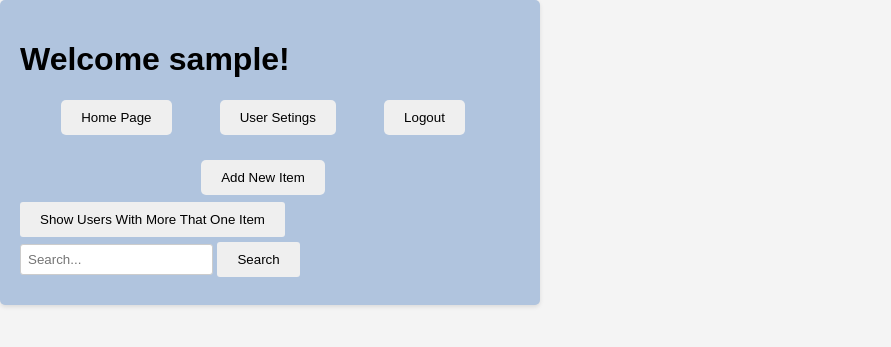
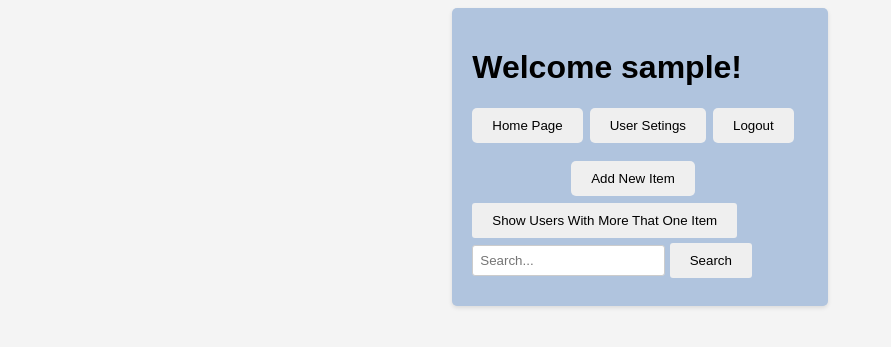
Before and after one commit to elorback/django_website, a Django app: page /user_page/ in a window 1280 px wide. Shown: the top 347 px of the page, without its empty margins (0-891 px from the left). Run offline with Django 4.2, Linux system fonts and the light colour scheme; the visitor is signed in with stand-in values (Sample User, id 1).

Commit message:
updated formatting of html files

```diff
--- a/django_app/static/css/style.css
+++ b/django_app/static/css/style.css
@@ -3,13 +3,16 @@
 body {
     font-family: Arial, sans-serif;
     background-color: #f4f4f4;
-    margin: 0;
-    padding: 0;
+    display: flex;
+    justify-content: center;
+    align-items: center;
 }
 
 .form-container {
     max-width: 500px;
-    margin-right: 7px;
+    align-items: center;
+    display: grid;
+    margin: 0;
     padding: 20px;
     background-color: lightsteelblue;
     border-radius: 5px;
--- a/django_app/templates/home.html
+++ b/django_app/templates/home.html
@@ -12,13 +12,11 @@
 <body>
 <div class="form-container">
     {% if user.is_authenticated %}
-    <div>
         <h1>Welcome {{user.username}}!</h1>
         <div class='buttons'>
             <button onClick="user_page()">User Page</button>
             <button onClick="user_settings()">User Settings</button>
             <button onClick="logout()">Log Out</button>
-        </div>
     </div>
         {% else %}
         <div>
--- a/django_app/templates/user_page.html
+++ b/django_app/templates/user_page.html
@@ -21,16 +21,14 @@
     </div>
 </br>
 {% comment %}  {% endcomment %}{% comment %}  {% endcomment %}{% comment %}  {% endcomment %}{% comment %}  {% endcomment %}{% comment %}  {% endcomment %}{% comment %}  {% endcomment %}
-<form method="post" action="{% url 'add_item' %}">
+<form  method="post" action="{% url 'add_item' %}">
     {% csrf_token %}
     {{ form.as_p }}
-    <div class="buttons" style="margin-top: 7px">
-        <div>
+    <div class="buttons">
             <button type="submit">Add New Item</button>
             {% if request.resolver_match.url_name == 'add_item' %}
             <button type="reset">Clear</button>
             {% endif %}
-        </div>
     </div>
 </form>
 {% comment %}  {% endcomment %}{% comment %}  {% endcomment %}{% comment %}  {% endcomment %}{% comment %}  {% endcomment %}{% comment %}  {% endcomment %}{% comment %}  {% endcomment %}
@@ -71,12 +69,11 @@
 </ul>
 {% else %}
 <p>No items found for "{{ query }}"</p>
+
 {% endif %}
-
 {% endif %}
 </form>
 {% endif %}
-
 
 </div>
 </div>
--- a/django_app/urls.py
+++ b/django_app/urls.py
@@ -6,12 +6,12 @@ urlpatterns = [
     path('registration/',views.registerUser, name='registration'),
     path('login/',views.login_method,name='login_method'),
     path('logout/',views.user_logout,name='user_logout'),
-    path('add_item/', views.add_item, name='add_item'),
+    path('user_page/add_item/', views.add_item, name='add_item'),
     path('user_page/', views.user_page, name='user_page'),
-    path('user_items',views.user_items,name='user_items'),
-    path('multiple_posts',views.multiple_posts,name='multiple_posts'),
-    path('delete_profile',views.delete_profile,name='delete_profile'),
-    path('user_settings',views.user_settings,name='user_settings'),
+    path('user_page/user_items/',views.user_items,name='user_items'),
+    path('user_page/multiple_posts/',views.multiple_posts,name='multiple_posts'),
+    path('user_settings/delete_profile/',views.delete_profile,name='delete_profile'),
+    path('user_settings/',views.user_settings,name='user_settings'),
 
 
 ]
```
